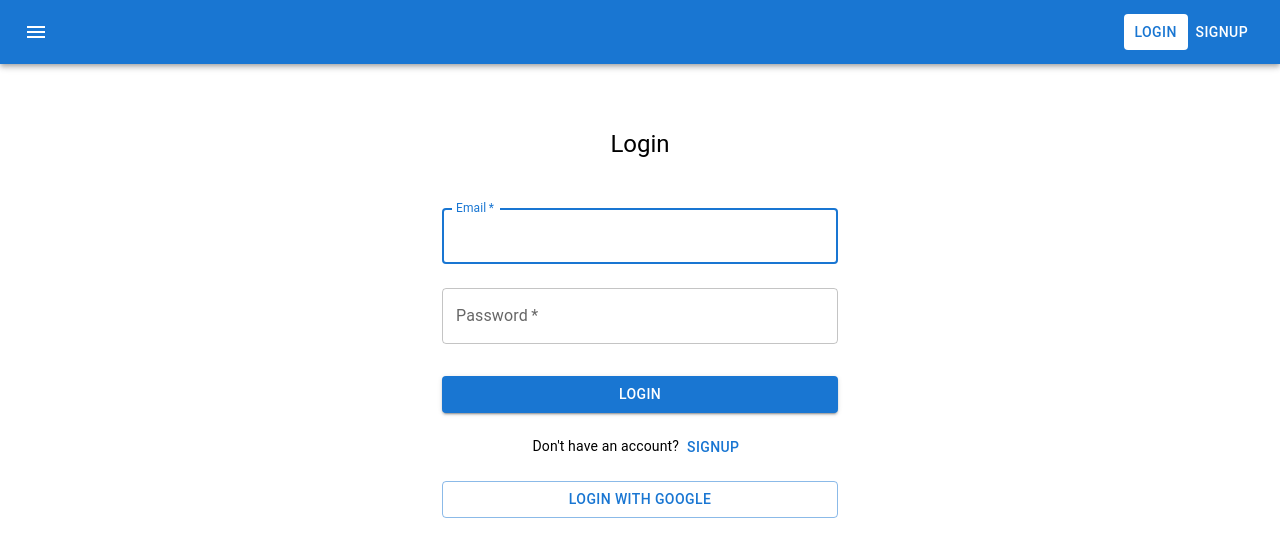
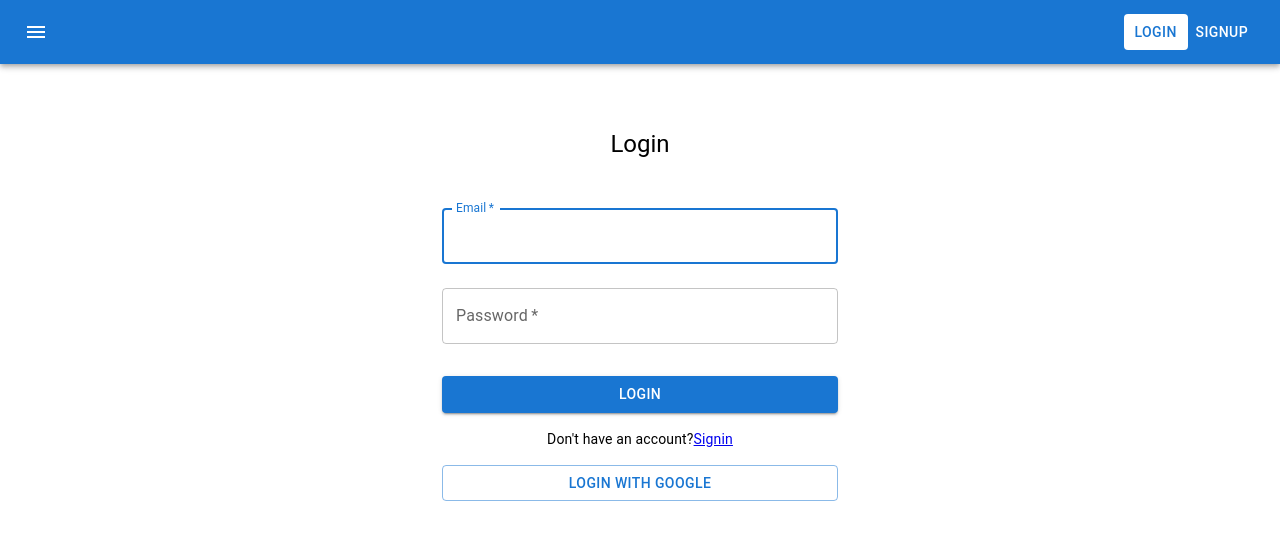
Before and after one commit to Mohsin0786/TaskManager, a React (Vite) app in the folder Frontend/: page / in a window 1280 px wide. Shown: the top 556 px of the page. Built offline with nearby package versions, Linux system fonts and the light colour scheme.

Commit message:
url link change

```diff
--- a/Frontend/src/Pages/Login.jsx
+++ b/Frontend/src/Pages/Login.jsx
@@ -1,5 +1,4 @@
 import React, { useState,useContext } from "react";
-import axios from "axios";
 import { useNavigate } from "react-router-dom";
 import {
     Box,
@@ -10,9 +9,10 @@ import {
 } from "@mui/material";
 import { useAuth } from '../context/AuthContext';
 import Navbar from "../components/Navbar";
+import { Link } from "react-router-dom";
 const Login = () => {
 
-    const { is_Auth, setAuth,login } = useAuth()
+    const { login } = useAuth()
     const [email, setEmail] = useState("");
     const [password, setPassword] = useState("");
     const [error, setError] = useState("");
@@ -89,7 +89,9 @@ const Login = () => {
                                 <Box sx={{ textAlign: "center" }}>
                                     <Typography variant="body2">
                                         Don't have an account?
-                                        <Button color="primary">Signup</Button>
+                                        <Link to="/register"  sx={{ color: '#4285F4' }}>
+                                    Signin
+                                </Link>
                                     </Typography>
                                     <Button fullWidth variant="outlined" sx={{ mt: 2 }}>
                                         Login with Google
--- a/Frontend/src/Pages/Signin.jsx
+++ b/Frontend/src/Pages/Signin.jsx
@@ -6,8 +6,9 @@ import {
     Typography,
     Container,
     Paper,
-    Link,
+
 } from '@mui/material';
+import { Link } from "react-router-dom";
 import Navbar from "../components/Navbar";
 import { useNavigate } from "react-router-dom";
 import GoogleIcon from '@mui/icons-material/Google';
@@ -30,17 +31,12 @@ const SignupForm = () => {
 
     const handleSubmit = async (e) => {
         e.preventDefault();
-        // Handle form submission here
-        console.log(formData);
-        // e.preventDefault();
         if (formData.password !== formData.confirmPassword) {
             setError('Passwords do not match');
             return;
         }
 
         setError('');
-        // setLoading(true);
-
         try {
             const response = await register(formData)
             if (response) {
@@ -130,7 +126,7 @@ const SignupForm = () => {
                         <Box sx={{ textAlign: 'center', mt: 2, mb: 2 }}>
                             <Typography variant="body2">
                                 Already have an account?{' '}
-                                <Link href="/" underline="hover" sx={{ color: '#4285F4' }}>
+                                <Link to="/"  sx={{ color: '#4285F4' }}>
                                     Login
                                 </Link>
                             </Typography>
--- a/Frontend/src/constant.js
+++ b/Frontend/src/constant.js
@@ -9,5 +9,5 @@ const prod = {
     }
    };
 
-   console.log(import.meta.env)
+   console.log(import.meta.env.MODE)
 export const config = import.meta.env.MODE === "development" ? dev : prod
```
Also changed, not shown: 1 other file (tests, documents, lock files or other folders).
